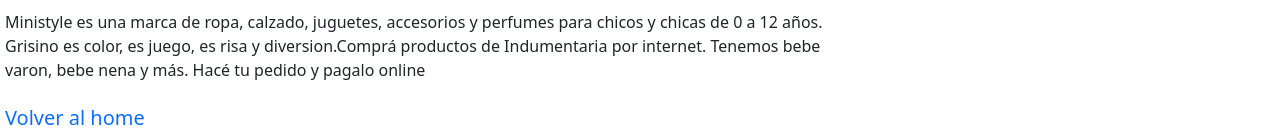
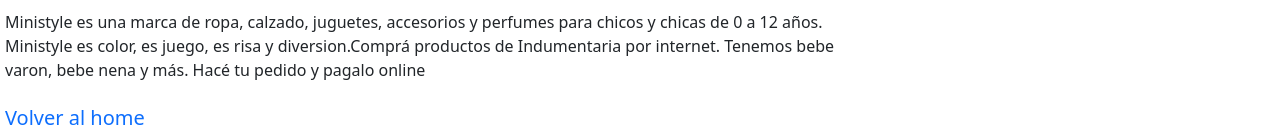
Before and after one commit to gerardollano86/proyecto-final, a website: page pages/nosotros.html in a window 1280 px wide. Shown: the part 911-1043 px from the top of the page. Drawn offline with nearby package versions, Linux system fonts and the light colour scheme.

Commit message:
coreeccion

```diff
--- a/pages/nosotros.html
+++ b/pages/nosotros.html
@@ -61,7 +61,7 @@
         </div>
 
         <div class="containerParrafo col-8">
-            <p>Ministyle es una marca de ropa, calzado, juguetes, accesorios y perfumes para chicos y chicas de 0 a 12 años. Grisino es color, es
+            <p>Ministyle es una marca de ropa, calzado, juguetes, accesorios y perfumes para chicos y chicas de 0 a 12 años. Ministyle es color, es
             juego, es risa y diversion.Comprá productos de Indumentaria por internet. Tenemos bebe varon, bebe nena y más. Hacé tu pedido y pagalo online</p>
         </div>
         <!--enlace absoluto-->
```
